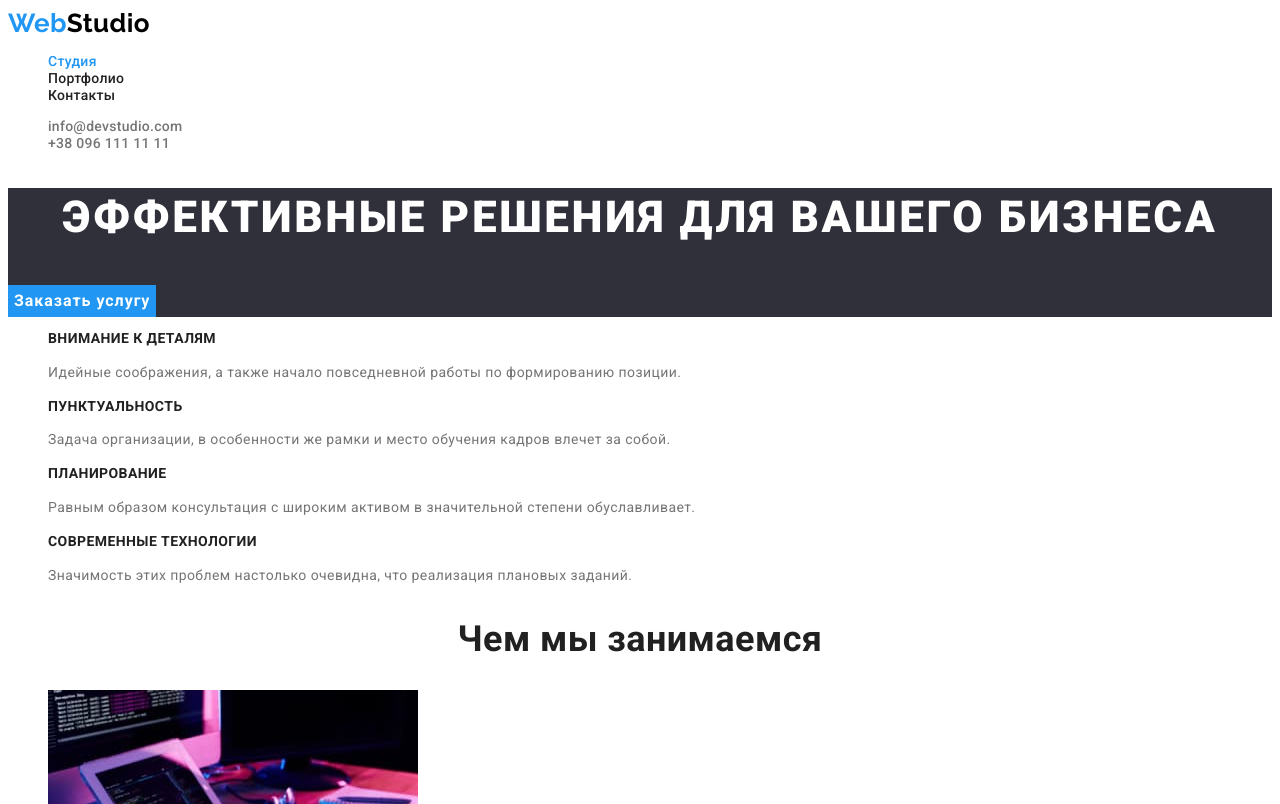
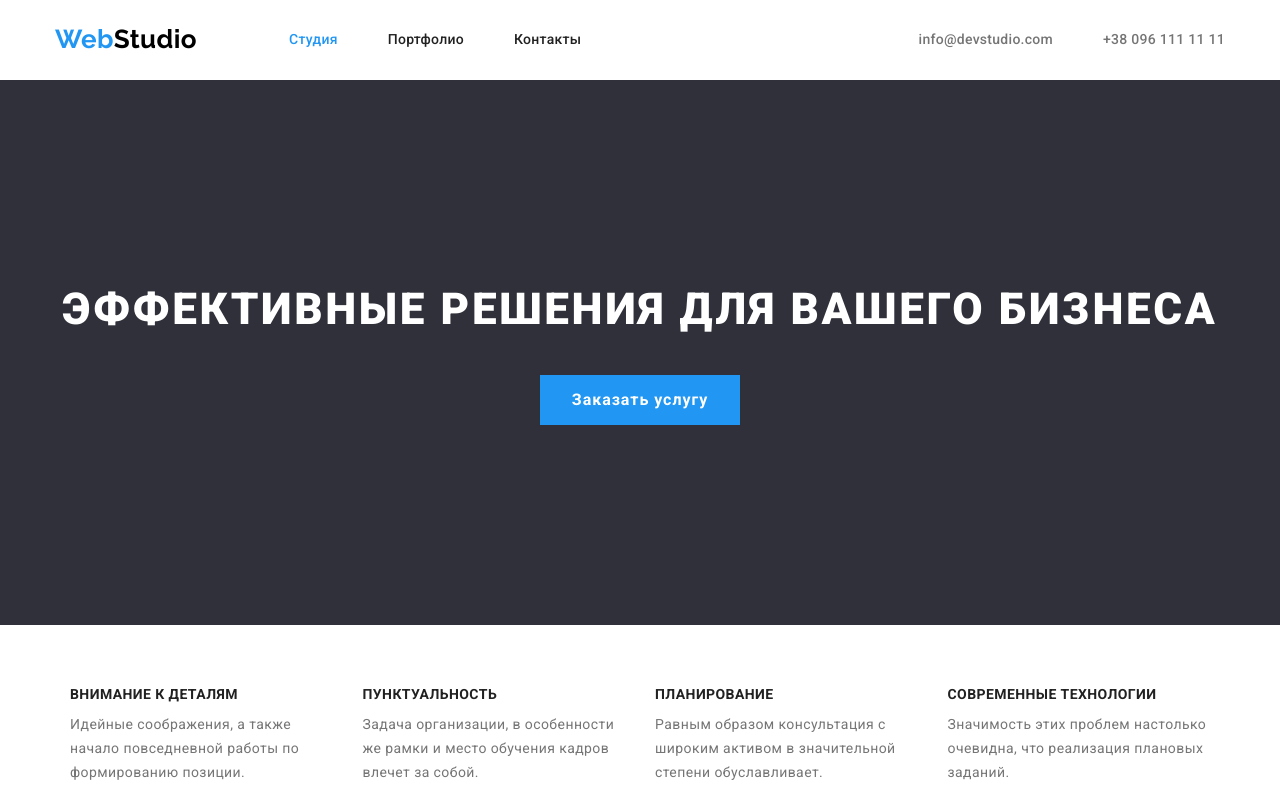
Before and after one commit to NataliiaMax/goit-markup-hw-03, a plain HTML site: page index.html in a window 1280 px wide. Shown: the top 804 px of the page. Drawn offline with nearby package versions, Linux system fonts and the light colour scheme.

Commit message:
Used css

```diff
--- /dev/null
+++ b/css/modern-normalize.css
@@ -0,0 +1,285 @@
+/*! modern-normalize v1.1.0 | MIT License | https://github.com/sindresorhus/modern-normalize */
+
+/*
+Document
+========
+*/
+
+/**
+Use a better box model (opinionated).
+*/
+
+*,
+::before,
+::after {
+	box-sizing: border-box;
+}
+
+/**
+1. Correct the line height in all browsers.
+2. Prevent adjustments of font size after orientation changes in iOS.
+3. Use a more readable tab size (opinionated).
+*/
+
+html {
+	line-height: 1.15; /* 1 */
+	-webkit-text-size-adjust: 100%; /* 2 */
+	-moz-tab-size: 4; /* 3 */
+	tab-size: 4; /* 3 */
+}
+
+/*
+Sections
+========
+*/
+
+/**
+1. Remove the margin in all browsers.
+2. Improve consistency of default fonts in all browsers. (https://github.com/sindresorhus/modern-normalize/issues/3)
+*/
+
+body {
+	margin: 0; /* 1 */
+	font-family:
+		system-ui,
+		-apple-system, /* Firefox supports this but not yet `system-ui` */
+		'Segoe UI',
+		Roboto,
+		Helvetica,
+		Arial,
+		sans-serif,
+		'Apple Color Emoji',
+		'Segoe UI Emoji'; /* 2 */
+}
+
+/*
+Grouping content
+================
+*/
+
+/**
+1. Add the correct height in Firefox.
+2. Correct the inheritance of border color in Firefox. (https://bugzilla.mozilla.org/show_bug.cgi?id=190655)
+*/
+
+hr {
+	height: 0; /* 1 */
+	color: inherit; /* 2 */
+}
+
+/*
+Text-level semantics
+====================
+*/
+
+/**
+Add the correct text decoration in Chrome, Edge, and Safari.
+*/
+
+abbr[title] {
+	text-decoration: underline dotted;
+}
+
+/**
+Add the correct font weight in Edge and Safari.
+*/
+
+b,
+strong {
+	font-weight: bolder;
+}
+
+/**
+1. Improve consistency of default fonts in all browsers. (https://github.com/sindresorhus/modern-normalize/issues/3)
+2. Correct the odd 'em' font sizing in all browsers.
+*/
+
+code,
+kbd,
+samp,
+pre {
+	font-family:
+		ui-monospace,
+		SFMono-Regular,
+		Consolas,
+		'Liberation Mono',
+		Menlo,
+		monospace; /* 1 */
+	font-size: 1em; /* 2 */
+}
+
+/**
+Add the correct font size in all browsers.
+*/
+
+small {
+	font-size: 80%;
+}
+
+/**
+Prevent 'sub' and 'sup' elements from affecting the line height in all browsers.
+*/
+
+sub,
+sup {
+	font-size: 75%;
+	line-height: 0;
+	position: relative;
+	vertical-align: baseline;
+}
+
+sub {
+	bottom: -0.25em;
+}
+
+sup {
+	top: -0.5em;
+}
+
+/*
+Tabular data
+============
+*/
+
+/**
+1. Remove text indentation from table contents in Chrome and Safari. (https://bugs.chromium.org/p/chromium/issues/detail?id=999088, https://bugs.webkit.org/show_bug.cgi?id=201297)
+2. Correct table border color inheritance in all Chrome and Safari. (https://bugs.chromium.org/p/chromium/issues/detail?id=935729, https://bugs.webkit.org/show_bug.cgi?id=195016)
+*/
+
+table {
+	text-indent: 0; /* 1 */
+	border-color: inherit; /* 2 */
+}
+
+/*
+Forms
+=====
+*/
+
+/**
+1. Change the font styles in all browsers.
+2. Remove the margin in Firefox and Safari.
+*/
+
+button,
+input,
+optgroup,
+select,
+textarea {
+	font-family: inherit; /* 1 */
+	font-size: 100%; /* 1 */
+	line-height: 1.15; /* 1 */
+	margin: 0; /* 2 */
+}
+
+/**
+Remove the inheritance of text transform in Edge and Firefox.
+*/
+
+button,
+select {
+	text-transform: none;
+}
+
+/**
+Correct the inability to style clickable types in iOS and Safari.
+*/
+
+button,
+[type='button'],
+[type='reset'],
+[type='submit'] {
+	-webkit-appearance: button;
+}
+
+/**
+Remove the inner border and padding in Firefox.
+*/
+
+::-moz-focus-inner {
+	border-style: none;
+	padding: 0;
+}
+
+/**
+Restore the focus styles unset by the previous rule.
+*/
+
+:-moz-focusring {
+	outline: 1px dotted ButtonText;
+}
+
+/**
+Remove the additional ':invalid' styles in Firefox.
+See: https://github.com/mozilla/gecko-dev/blob/2f9eacd9d3d995c937b4251a5557d95d494c9be1/layout/style/res/forms.css#L728-L737
+*/
+
+:-moz-ui-invalid {
+	box-shadow: none;
+}
+
+/**
+Remove the padding so developers are not caught out when they zero out 'fieldset' elements in all browsers.
+*/
+
+legend {
+	padding: 0;
+}
+
+/**
+Add the correct vertical alignment in Chrome and Firefox.
+*/
+
+progress {
+	vertical-align: baseline;
+}
+
+/**
+Correct the cursor style of increment and decrement buttons in Safari.
+*/
+
+::-webkit-inner-spin-button,
+::-webkit-outer-spin-button {
+	height: auto;
+}
+
+/**
+1. Correct the odd appearance in Chrome and Safari.
+2. Correct the outline style in Safari.
+*/
+
+[type='search'] {
+	-webkit-appearance: textfield; /* 1 */
+	outline-offset: -2px; /* 2 */
+}
+
+/**
+Remove the inner padding in Chrome and Safari on macOS.
+*/
+
+::-webkit-search-decoration {
+	-webkit-appearance: none;
+}
+
+/**
+1. Correct the inability to style clickable types in iOS and Safari.
+2. Change font properties to 'inherit' in Safari.
+*/
+
+::-webkit-file-upload-button {
+	-webkit-appearance: button; /* 1 */
+	font: inherit; /* 2 */
+}
+
+/*
+Interactive
+===========
+*/
+
+/*
+Add the correct display in Chrome and Safari.
+*/
+
+summary {
+	display: list-item;
+}
--- a/css/styles.css
+++ b/css/styles.css
@@ -9,6 +9,10 @@
   --background: #e5e5e5;
   --content-color: #f5f4fa;
   --mail-color: rgba(255, 255, 255, 0.6);
+
+  --indent: 30px;
+  --items: 4;
+  --inner: 3;
 }
 
 /* Body */
@@ -20,9 +24,73 @@ body {
   letter-spacing: 0.03em;
 }
 
+h1,
+h2,
+h3,
+h4,
+p {
+  margin: 0;
+}
+
+.list {
+  list-style: none;
+  margin: 0;
+  padding: 0;
+}
+
+.link {
+  text-decoration: none;
+  color: inherit;
+}
+
+img {
+  display: block;
+  max-width: 100%;
+  height: auto;
+}
+
+address {
+  font-style: normal;
+}
+
 /* Header */
+.section {
+  padding-top: 47px;
+  padding-bottom: 47px;
+}
+
+.section:first-child {
+  padding-top: 94px;
+}
+
+.section:last-child {
+  padding-bottom: 94px;
+}
+
+.container {
+  width: 1200px;
+  margin-left: auto;
+  margin-right: auto;
+  padding-left: 15px;
+  padding-right: 15px;
+}
+
+.main-nav {
+  display: flex;
+  align-items: center;
+}
+
 /* Логотип */
+
+.header-nav {
+  display: flex;
+}
+
 .nav-link {
+  padding-top: 24px;
+  padding-bottom: 25px;
+  margin-right: 92px;
+
   color: var(--accent-text-color);
   font-family: Raleway;
   font-weight: 700;
@@ -41,12 +109,28 @@ body {
 }
 
 /* Навигация */
+
+.site-nav {
+  display: flex;
+}
+
+.site-nav .item {
+  margin-right: 50px;
+}
+
+.site-nav .item:last-child {
+  margin: 0;
+}
+
 .site-nav .link {
+  display: block;
+  padding-top: 32px;
+  padding-bottom: 32px;
+
   color: var(--title-text-color);
   font-weight: 500;
   line-height: 1.14;
   letter-spacing: 0.02em;
-  text-decoration: none;
 }
 
 .site-nav .current {
@@ -57,20 +141,23 @@ body {
   text-decoration: none;
 }
 
-.auth-nav .link {
-  color: var(--accent-text-color);
-  font-weight: 500;
-  line-height: 1.14;
-  letter-spacing: 0.02em;
-  text-decoration: none;
+.auth-nav {
+  display: flex;
+  margin-left: auto;
 }
 
-.auth-nav .item {
+.auth-nav .item + .item {
+  margin-left: 50px;
+}
+.auth-nav .link {
+  display: block;
+  padding-top: 32px;
+  padding-bottom: 32px;
+
   color: var(--primery-text-color);
   font-weight: 500;
   line-height: 1.14;
   letter-spacing: 0.02em;
-  text-decoration: none;
 }
 
 .site-nav .link:hover,
@@ -82,17 +169,18 @@ body {
   color: var(--accent-text-color);
 }
 
-.list {
-  list-style: none;
-}
-
 /* Main */
 /* Об организации */
-.section {
+
+.first-section {
+  text-align: center;
   background-color: var(--background-color);
 }
 
 .section-caption {
+  margin-bottom: 35px;
+  padding-top: 200px;
+
   color: var(--bgc-color);
   font-weight: 900;
   font-size: 44px;
@@ -103,6 +191,11 @@ body {
 }
 
 .section-button {
+  padding: 10px 32px;
+  margin-bottom: 200px;
+  margin-left: auto;
+  margin-right: auto;
+
   color: var(--bgc-color);
   background-color: var(--accent-text-color);
   font-family: inherit;
@@ -137,11 +230,22 @@ body {
   overflow: hidden;
 }
 
+.aside-list {
+  display: flex;
+}
+
+.aside-list-inner {
+  flex-basis: calc((100% - var(--indent) * var(--items)) / var(--items));
+  margin: calc(var(--indent) / 2);
+}
+
 .aside .sections {
   background-color: var(--background);
 }
 
 .aside-title {
+  padding-bottom: 10px;
+
   color: var(--title-text-color);
   font-size: 14px;
   line-height: 1.14;
@@ -154,11 +258,22 @@ body {
 
 /* Что мы делаем */
 
-.sections-title {
+.section-title {
+  margin-bottom: 50px;
+
   color: var(--title-text-color);
   font-size: 36px;
   line-height: 1.17;
   text-align: center;
+}
+
+.section-secondary-list {
+  display: flex;
+}
+
+.section-secondary-item {
+  flex-basis: calc((100% - var(--indent) * var(--inner)) / var(--inner));
+  margin: calc(var(--indent) / 2);
 }
 
 /* Команда */
@@ -167,7 +282,21 @@ body {
   background-color: var(--content-color);
 }
 
+.content-list {
+  display: flex;
+}
+
+.content-list-item {
+  flex-basis: calc((100% - var(--indent) * var(--items)) / var(--items));
+  margin: calc(var(--indent) / 2);
+}
+
+.content-img {
+  margin-bottom: 30px;
+}
+
 .content-title {
+  margin-bottom: 10px;
   color: var(--title-text-color);
   font-weight: 500;
   font-size: 16px;
@@ -184,7 +313,15 @@ body {
 /* Footer */
 
 .box {
+  padding-top: 60px;
+  padding-bottom: 60px;
   background-color: var(--background-color);
+}
+
+.box-link{
+  display: block;
+  margin-top: 60px;
+  margin-top: 10px;
 }
 
 .box-logo {
--- a/index.html
+++ b/index.html
@@ -10,64 +10,73 @@
 <link rel="preconnect" href="https://fonts.gstatic.com" crossorigin>
   <link href="https://fonts.googleapis.com/css2?family=Raleway:wght@700&family=Roboto:wght@400;500;700;900&display=swap"
     rel="stylesheet">
+    <link rel="stylesheet" href="https://cdn.jsdelivr.net/npm/modern-normalize@1.1.0/modern-normalize.min.css"/>
   <link rel="stylesheet" href="./css/styles.css" />
 </head>
 
 <body>
   <!--Навигация-->
+
   <header>
-    <nav>
+    <div class="container main-nav">
+        <nav class="header-nav">
       <a class="nav-link" href="./index.html">Web<span class="logo">Studio</span></a>
       <ul class="site-nav list">
-        <li><a class="link current" href="./index.html">Студия</a></li>
-        <li><a class="link" href="./portfolio.html">Портфолио</a></li>
-        <li><a class="link" href="">Контакты</a></li>
+        <li class="item"><a class="link current" href="./index.html">Студия</a></li>
+        <li class="item"><a class="link" href="./portfolio.html">Портфолио</a></li>
+        <li class="item"><a class="link" href="">Контакты</a></li>
       </ul>
     </nav>
     <ul class="auth-nav list">
-      <li>
-        <a class="item" href="mailto:info@devstudio.com">info@devstudio.com</a>
+      <li class="item">
+        <a class="link" href="mailto:info@devstudio.com">info@devstudio.com</a>
       </li>
-      <li><a class="item" href="tel:+380961111111">+38 096 111 11 11</a>
+      <li class="item">
+        <a class="link" href="tel:+380961111111">+38 096 111 11 11</a>
       </li>
     </ul>
+  </div>
   </header>
+
 
   <!--Об организации-->
   <main>
 
     <!--Кнопка-->
-    <section class="section">
+        <section class="first-section">
+          <div class="container">
       <h1 class="section-caption">Эффективные решения для вашего бизнеса</h1>
-      <button class="section-button" type="button">Заказать услугу</button>
+            <button class="section-button" type="button">Заказать услугу</button>
+      </div>
     </section>
 
     <!--Особенности-->
-    <section class="aside">
+    <section class="aside section">
+      <div class="container">
       <h2 class="visually-hidden">Особенности</h2>
-      <ul class="list">
-        <li>
+      <ul class="aside-list list">
+        <li class="aside-list-inner">
           <h3 class="aside-title">Внимание к деталям</h3>
           <p class="aside-text">
             Идейные соображения, а также начало повседневной работы по
             формированию позиции.
           </p>
         </li>
-        <li>
+        <li class="aside-list-inner">
           <h3 class="aside-title">Пунктуальность</h3>
           <p class="aside-text">
             Задача организации, в особенности же рамки и место обучения
             кадров влечет за собой.
           </p>
         </li>
-        <li>
+        <li class="aside-list-inner">
           <h3 class="aside-title">Планирование</h3>
           <p class="aside-text">
             Равным образом консультация с широким активом в значительной
             степени обуславливает.
           </p>
         </li>
-        <li>
+        <li class="aside-list-inner">
           <h3 class="aside-title">Современные технологии</h3>
           <p class="aside-text">
             Значимость этих проблем настолько очевидна, что реализация
@@ -75,55 +84,61 @@
           </p>
         </li>
       </ul>
+    </div>
     </section>
 
     <!--Что мы делаем-->
-    <section class="sections">
-      <h2 class="sections-title">Чем мы занимаемся</h2>
-      <ul class="list">
-        <li>
+    <section class="section-secondary section">
+      <div class="container">
+      <h2 class="section-title">Чем мы занимаемся</h2>
+      <ul class="section-secondary-list list">
+        <li class="section-secondary-item">
           <img src="./images/images-index-html/image1.jpg" alt="Печатание на клавиатуре" width="370" height="294" />
         </li>
-        <li>
+        <li class="section-secondary-item">
           <img src="./images/images-index-html/image2.jpg" alt="Сравнение модели телефона" width="370" height="294" />
         </li>
-        <li>
+        <li class="section-secondary-item">
           <img src="./images/images-index-html/image3.jpg" alt="Дизайн" width="370" height="294" />
         </li>
       </ul>
+    </div>
     </section>
 
     <!--Команда-->
-    <section class="content">
-      <h2 class="sections-title">Наша команда</h2>
-      <ul class="list">
-        <li>
-          <img src="./images/images-index-html/photo1.jpg" alt="Игорь Демьяненко" width="270" height="260" />
+    <section class="content section">
+      <div class="container">
+      <h2 class="section-title">Наша команда</h2>
+      <ul class="content-list list">
+        <li class="content-list-item">
+          <img class="content-img" src="./images/images-index-html/photo1.jpg" alt="Игорь Демьяненко" width="270" height="260" />
           <h3 class="content-title">Игорь Демьяненко</h3>
           <p class="content-text" lang="en">Product Designer</p>
         </li>
-        <li>
-          <img src="./images/images-index-html/photo2.jpg" alt="Ольга Репина" width="270" height="260" />
+        <li class="content-list-item">
+          <img class="content-img" src="./images/images-index-html/photo2.jpg" alt="Ольга Репина" width="270" height="260" />
           <h3 class="content-title">Ольга Репина</h3>
           <p class="content-text" lang="en">Frontend Developer</p>
         </li>
-        <li>
-          <img src="./images/images-index-html/photo3.jpg" alt="Николай Тарасов" width="270" height="260" />
+        <li class="content-list-item">
+          <img class="content-img" src="./images/images-index-html/photo3.jpg" alt="Николай Тарасов" width="270" height="260" />
           <h3 class="content-title">Николай Тарасов</h3>
           <p class="content-text" lang="en">Marketing</p>
         </li>
-        <li>
-          <img src="./images/images-index-html/photo4.jpg" alt="Михаил Ермаков" width="270" height="260" />
+        <li class="content-list-item">
+          <img class="content-img" src="./images/images-index-html/photo4.jpg" alt="Михаил Ермаков" width="270" height="260" />
           <h3 class="content-title">Михаил Ермаков</h3>
           <p class="content-text" lang="en">UI Designer</p>
         </li>
       </ul>
+    </div>
     </section>
   </main>
 
   <!--Контакты-->
   <footer class="box">
-    <a class="nav-link" href="./index.html">Web<span class="box-logo">Studio</span></a>
+    <div class="container">
+    <a class="nav-link box-link link" href="./index.html">Web<span class="box-logo">Studio</span></a>
     <address>
       <ul class="list">
         <li><a class="box-contact" href="https://goo.gl/maps/1aV7GLh5moSTKQaL6" target="_blank"
@@ -132,8 +147,8 @@
         <li><a class="box-tel" href="tel:+380991111111">+38 099 111 11 11</a></li>
       </ul>
     </address>
+  </div>
   </footer>
-
 </body>
 
 </html>
```
Also changed, not shown: portfolio.html (+2 -1 lines).
